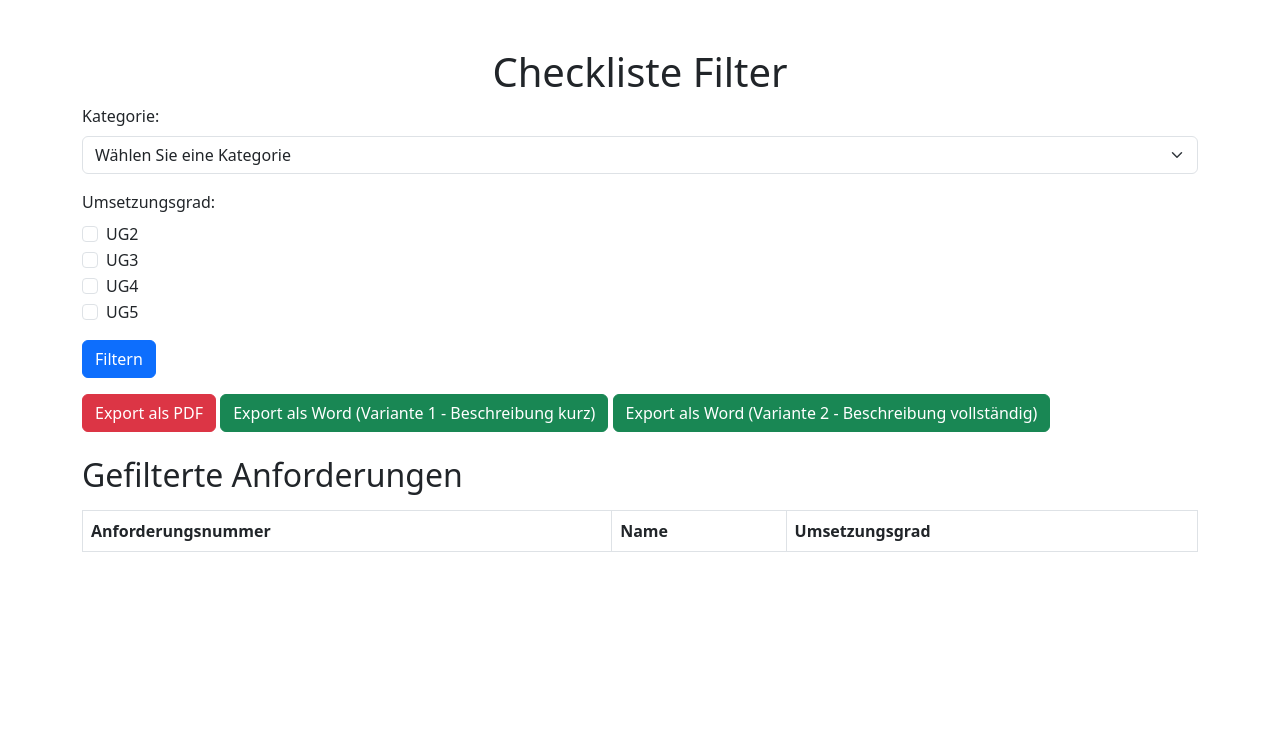
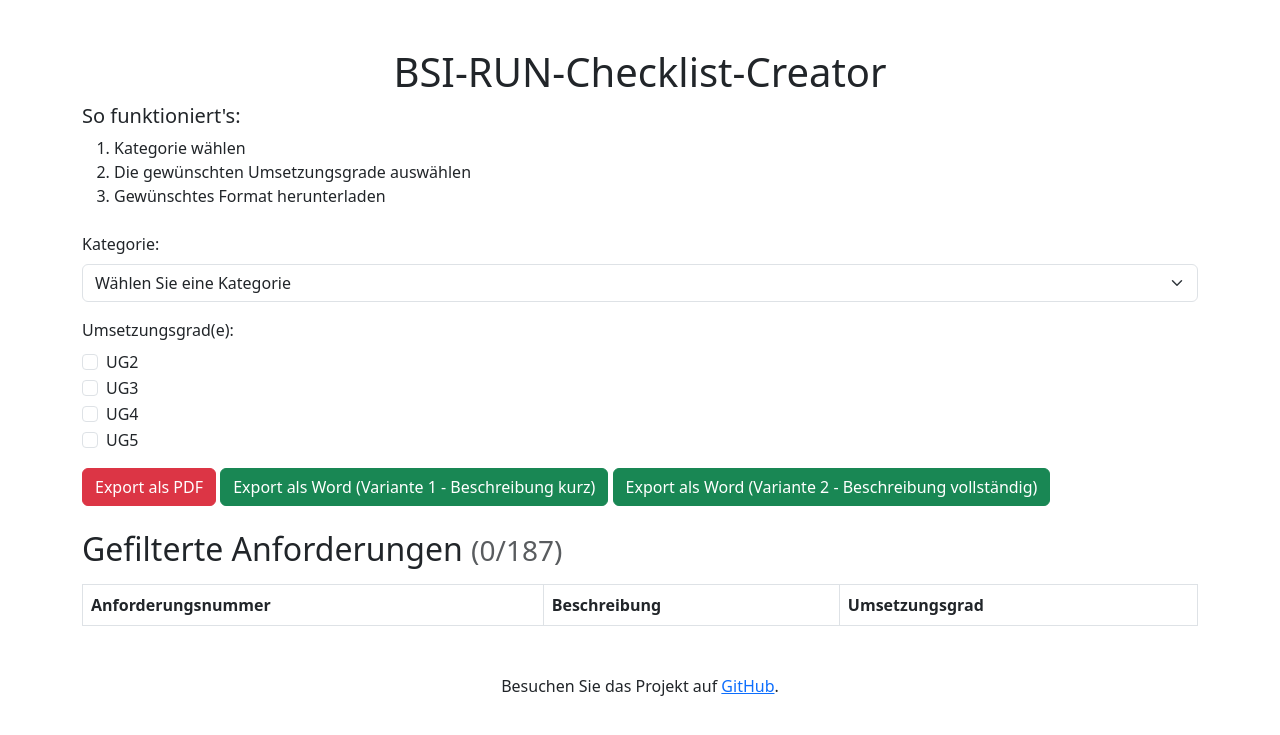
Before and after one commit to strauch-itsec/BSI-RUN-Checklist-Creator, a Flask app: page / in a window 1280 px wide. Shown: the top 735 px of the page. Run offline with Flask 3, Linux system fonts and the light colour scheme; lists and menus that the app fills with data are empty.

Commit message:
added functionality to run the app in a subdirectory, frontend improvements

```diff
--- a/app.py
+++ b/app.py
@@ -10,7 +10,6 @@ app = Flask(__name__)
 
 DOWNLOADS_DIR = "downloads"
 os.makedirs(DOWNLOADS_DIR, exist_ok=True)   # Ensure the downloads directory exists
-
 app.secret_key ="jfoiajesfoiajoue243kjniofalmmr4"
 
 # JSON-Datei laden mit Fehlerbehandlung
@@ -52,7 +51,9 @@ def get_filtered_data():
 def index():
     data = load_json()
     categories = list(data.keys()) if data else []  # Themenbereiche
-    return render_template("index.html", categories=categories)
+    max_items = sum(len(items) for items in data.values()) if data else 0
+    script_name = request.environ.get('SCRIPT_NAME', '')  # Get the SCRIPT_NAME
+    return render_template("index.html", categories=categories, max_items=max_items, script_name=script_name)
 
 # Gefilterte Anforderungen anzeigen
 @app.route('/filter', methods=['POST'])
--- a/templates/index.html
+++ b/templates/index.html
@@ -3,18 +3,33 @@
 <head>
     <meta charset="UTF-8">
     <meta name="viewport" content="width=device-width, initial-scale=1">
-    <title>Checkliste Filter</title>
     <link href="https://cdn.jsdelivr.net/npm/bootstrap@5.3.0/dist/css/bootstrap.min.css" rel="stylesheet">
     <script src="https://code.jquery.com/jquery-3.6.0.min.js"></script>
+    <title>Checkliste Filter</title>
+    <style>
+        /* Hide the filter button */
+        #filterButton {
+            display: none;
+        }
+    </style>
 </head>
 <body class="container mt-5">
-    <h1 class="text-center">Checkliste Filter</h1>
+    <h1 class="text-center">BSI-RUN-Checklist-Creator</h1>
 
-    <form id="filterForm">
+    <!-- Documentation Section -->
+    <div class="mb-4">
+        <h5>So funktioniert's:</h5>
+        <ol>
+            <li>Kategorie wählen</li>
+            <li>Die gewünschten Umsetzungsgrade auswählen</li>
+            <li>Gewünschtes Format herunterladen</li>
+        </ol>
+    </div>
+    <form id="filterForm" method="POST" action="{{ script_name }}/filter">
         <div class="mb-3">
             <label for="category" class="form-label">Kategorie:</label>
             <select id="category" name="category" class="form-select">
-                <option value="">Wählen Sie eine Kategorie</option>
+                <option value="noCategory">Wählen Sie eine Kategorie</option>
                 {% for category in categories %}
                     <option value="{{ category }}">{{ category }}</option>
                 {% endfor %}
@@ -22,37 +37,39 @@
         </div>
 
         <div class="mb-3">
-            <label class="form-label">Umsetzungsgrad:</label>
+            <label class="form-label">Umsetzungsgrad(e):</label>
             <div class="form-check">
-                <input type="checkbox" class="form-check-input" name="umsetzungsgrad" value="UG2"> UG2
+                <input type="checkbox" class="form-check-input grade-checkbox" name="umsetzungsgrad" value="UG2"> UG2
             </div>
             <div class="form-check">
-                <input type="checkbox" class="form-check-input" name="umsetzungsgrad" value="UG3"> UG3
+                <input type="checkbox" class="form-check-input grade-checkbox" name="umsetzungsgrad" value="UG3"> UG3
             </div>
             <div class="form-check">
-                <input type="checkbox" class="form-check-input" name="umsetzungsgrad" value="UG4"> UG4
+                <input type="checkbox" class="form-check-input grade-checkbox" name="umsetzungsgrad" value="UG4"> UG4
             </div>
             <div class="form-check">
-                <input type="checkbox" class="form-check-input" name="umsetzungsgrad" value="UG5"> UG5
+                <input type="checkbox" class="form-check-input grade-checkbox" name="umsetzungsgrad" value="UG5"> UG5
             </div>
         </div>
 
-        <button type="submit" class="btn btn-primary">Filtern</button>
+        <button type="submit" class="btn btn-primary" id="filterButton">Filtern</button>
     </form>
     <p class="mt-3">
-        <button id="exportPdf" class="btn btn-danger">Export als PDF</button>
-        <button id="exportWordVariante1" class="btn btn-success">Export als Word (Variante 1 - Beschreibung kurz)</button>
-        <button id="exportWordVariante2" class="btn btn-success">Export als Word (Variante 2 - Beschreibung vollständig)</button>
+        <button id="exportPdf" class="btn btn-danger" >Export als PDF</button>
+        <button id="exportWordVariante1" class="btn btn-success" >Export als Word (Variante 1 - Beschreibung kurz)</button>
+        <button id="exportWordVariante2" class="btn btn-success" >Export als Word (Variante 2 - Beschreibung vollständig)</button>
     </p>
 
-    <h2 class="mt-4">Gefilterte Anforderungen</h2>
-    <p id="description" class="text-muted"></p>
+    <h2 class="mt-4">
+        Gefilterte Anforderungen
+        <small class="text-muted" id="filteredCount">(0/{{ max_items }})</small>
+    </h2>
 
     <table class="table table-bordered mt-3">
         <thead>
             <tr>
                 <th>Anforderungsnummer</th>
-                <th>Name</th>
+                <th>Beschreibung</th>
                 <th>Umsetzungsgrad</th>
             </tr>
         </thead>
@@ -61,62 +78,69 @@
         </tbody>
     </table>
 
+    <!-- GitHub Repository Link -->
+    <footer class="mt-5 text-center">
+        <p>Besuchen Sie das Projekt auf <a href="https://github.com/strauch-itsec/BSI-RUN-Checklist-Creator" target="_blank">GitHub</a>.</p>
+    </footer>
 
     <script>
         $(document).ready(function () {
+            const scriptName = "{{ script_name }}";  // Get the SCRIPT_NAME from the server
+
+            // Automatically trigger the filter form when a grade is selected or deselected
+            $(".grade-checkbox").on("change", function () {
+                $("#filterForm").submit();
+            });
+
+            // Automatically trigger the filter form when the category is changed
+            $("#category").on("change", function () {
+                const selectedCategory = $(this).val();
+                if (selectedCategory === "noCategory") {
+                    // Clear the filtered list and reset the count
+                    $("#resultsTable").empty();
+                    $("#filteredCount").text(`(0/{{ max_items }})`);
+                } else {
+                    $("#filterForm").submit();
+                }
+            });
+
             $("#filterForm").on("submit", function (event) {
                 event.preventDefault();
                 let formData = $(this).serialize();
 
-                $.post("/filter", formData, function (data) {
+                $.post(`${scriptName}/filter`, formData, function (data) {
                     let tableBody = $("#resultsTable");
                     tableBody.empty();
 
                     if (data.error) {
-                        tableBody.append(`<tr><td colspan="4" class="text-danger">${data.error}</td></tr>`);
+                        tableBody.append(`<tr><td colspan="3" class="text-danger">${data.error}</td></tr>`);
+                        $("#filteredCount").text(`(0/{{ max_items }})`);
                         return;
                     }
 
                     data.forEach(function (item) {
-                        tableBody.append(`<tr data-description="${item.Beschreibung}">
+                        let beschreibung = item.Beschreibung.length > 120
+                            ? item.Beschreibung.substring(0, 120) + "..."
+                            : item.Beschreibung;
+
+                        tableBody.append(`<tr>
                             <td>${item.Anforderungsnummer}</td>
-                            <td>${item.Name}</td>
+                            <td>${beschreibung}</td>
                             <td>${item.Umsetzungsgrad}</td>
                         </tr>`);
                     });
+
+                    // Update the filtered count
+                    $("#filteredCount").text(`(${data.length}/{{ max_items }})`);
                 });
             });
 
-            $(document).on("click", "#resultsTable tr", function () {
-                let description = $(this).data("description") || "Keine Beschreibung verfügbar";
-                $("#description").text(description);
-            });
-
             function exportData(format) {
-                let selectedRows = [];
-                $("#resultsTable tr").each(function () {
-                    let row = {
-                        Anforderungsnummer: $(this).find("td:eq(0)").text(),
-                        Name: $(this).find("td:eq(1)").text(),
-                        Umsetzungsgrad: $(this).find("td:eq(2)").text(),
-                        Beschreibung: $(this).data("description")
-                    };
-                    selectedRows.push(row);
-                });
-
-                if (selectedRows.length === 0) {
-                    alert("Keine Daten zum Exportieren vorhanden. Bitte zuerst filtern.");
-                    return;
-                }
-
+                const url = "{{ script_name }}/export/"+format
                 let form = $("<form>", {
                     method: "POST",
-                    action: `/export/${format}`
-                }).append($("<input>", {
-                    type: "hidden",
-                    name: "data",
-                    value: JSON.stringify(selectedRows)
-                }));
+                    action: url
+                });
 
                 $(document.body).append(form);
                 form.submit();
```
